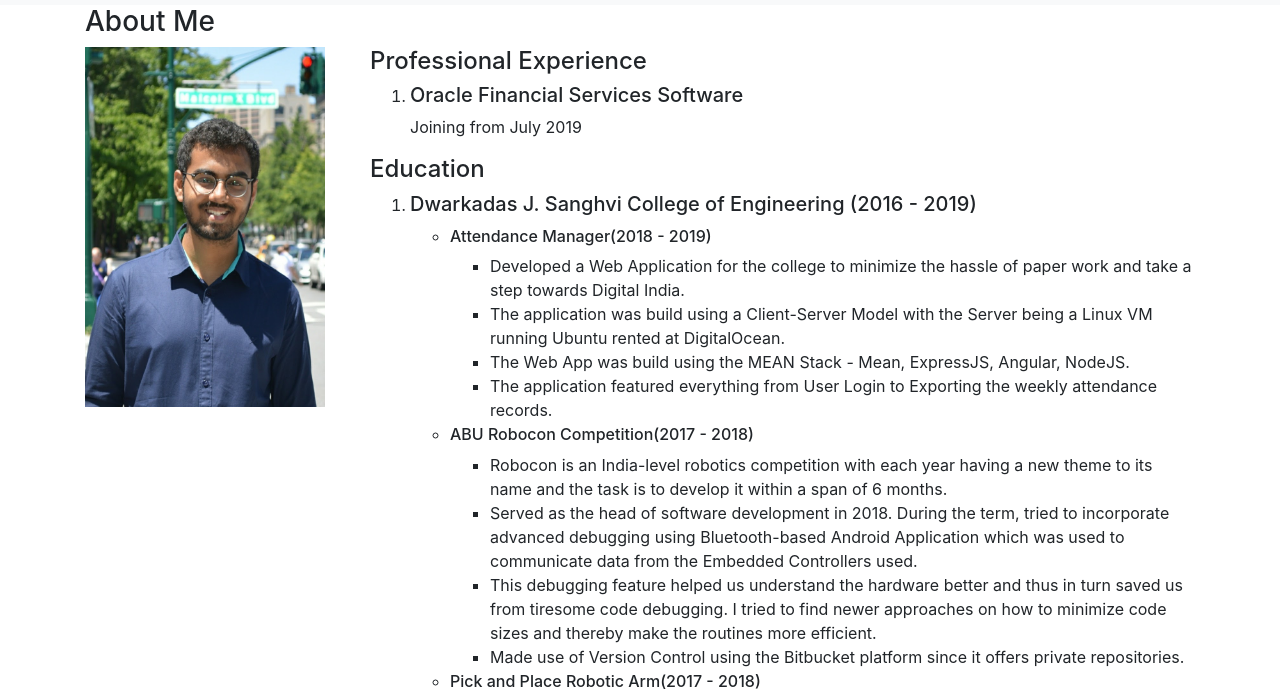
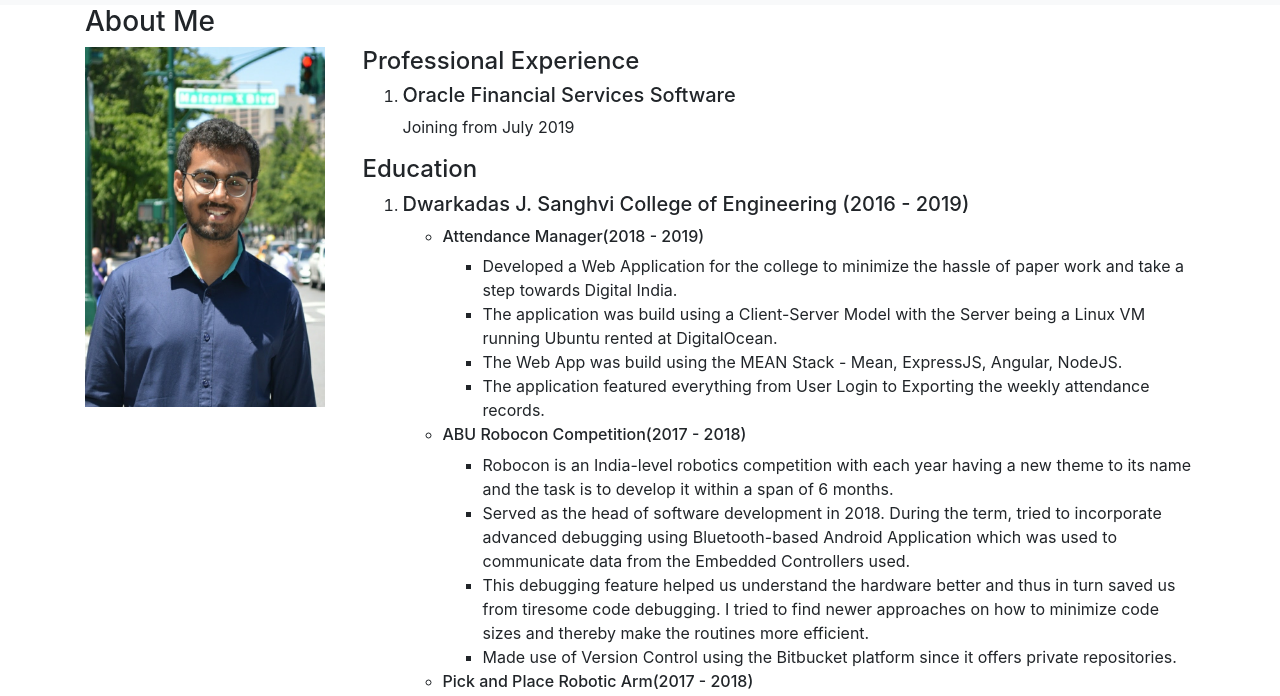
Before and after one commit to yashdani27/yashdani27.github.io, a plain HTML site: page about.html in a window 1280 px wide. Shown: the part 51-747 px from the top of the page. Drawn offline with nearby package versions, Linux system fonts and the light colour scheme; a script that the page names is missing.

Commit message:
new about

```diff
--- a/about.css
+++ b/about.css
@@ -3,6 +3,27 @@ img {
     height: 360px;
 }
 
-.wrap {
-    flex-wrap: wrap;
+/* .box-1 {
+    flex: 1;
 }
+
+.box-2 {
+    flex: 1
+} */
+
+.profile-box {
+    flex: 1;
+}
+
+.content-box {
+    flex: 3;
+}
+
+@media(min-width: 768px) {
+    /* .main {
+        display: flex;
+    } */
+    .container-box {
+        display: flex;
+    }
+}
--- a/about.html
+++ b/about.html
@@ -35,17 +35,23 @@
     </nav>
 
     <div class="container">
-      <div class="row">
 
+        <!-- <div class="container-box">
+            <div class="box-1">
+                Lorem ipsum dolor sit amet consectetur adipisicing elit. Molestias dolorum esse, facere saepe nulla ex nisi. Natus ratione nobis cumque officiis facilis? Repudiandae suscipit illo asperiores explicabo officia. Minima, repudiandae.
             </div>
+            <div class="box-2">
+                Lorem ipsum dolor sit amet consectetur adipisicing elit. Magnam nemo minus ipsum fuga repellendus consequatur, tempora similique sit, voluptatum qui aliquid nisi delectus nesciunt placeat vero! Corporis aliquid deserunt placeat.
+            </div>
+        </div> -->
 
-      <div class="content">
+        <div class="section">
         <h3>About Me</h3>
-          <div class="row">
-            <div class="col-md-3 col-sm-3 col-3 wrap">
+            <div class="container-box">
+                <div class="profile-box">
                 <img src="profile_picture.jpg" alt="" class="profile-picture">
                 </div>
-            <div class="col-md-9 col-sm-9 col-9 wrap">
+                <div class="content-box">
                     <h4 class="list-item-head">Professional Experience</h4>
                     <ol class="main-list">
                         <li class="main-list-item">
```
Lines whose indentation alone changed are shown as unchanged.
